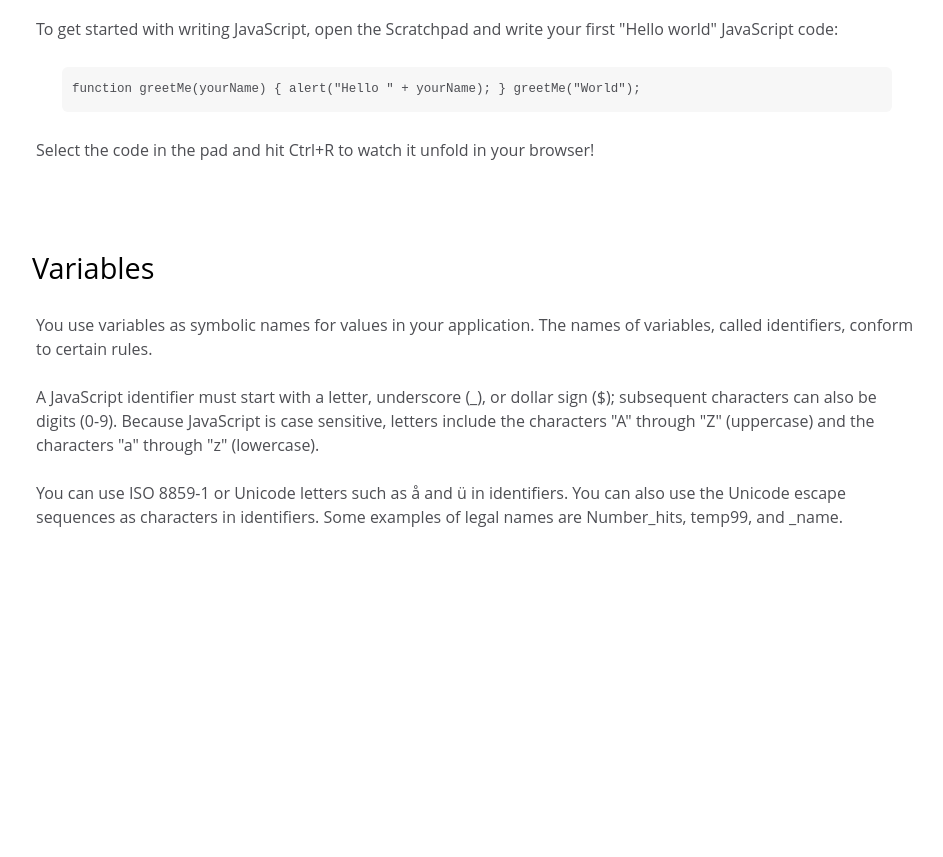
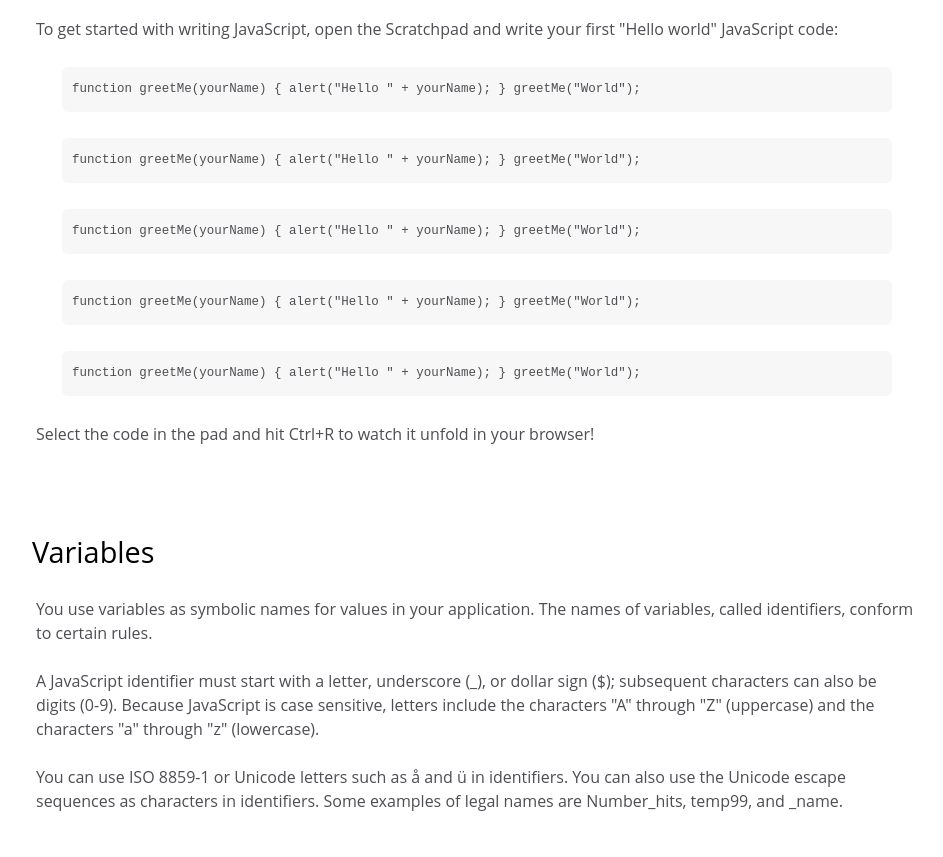
Before and after one commit to Mira-Iskakova/Technical-Documentation-Page, a plain HTML site: page Technical Documentation Page/index.html in a window 1280 px wide. Shown: the part 1440-2297 px from the top of the page, without its empty margins (318-1261 px from the left). Before the commit the page ends 2013 px from the top, so only its background shows below. Drawn offline with Linux system fonts and the light colour scheme.

Commit message:
Update files to pass freeCodeCamp challenge

```diff
--- a/Technical Documentation Page/index.html
+++ b/Technical Documentation Page/index.html
@@ -133,7 +133,25 @@
           greetMe("World");
         </code>
 
+        <code>
+          function greetMe(yourName) { alert("Hello " + yourName); }
+          greetMe("World");
+        </code>
 
+        <code>
+          function greetMe(yourName) { alert("Hello " + yourName); }
+          greetMe("World");
+        </code>
+
+        <code>
+          function greetMe(yourName) { alert("Hello " + yourName); }
+          greetMe("World");
+        </code>
+
+        <code>
+          function greetMe(yourName) { alert("Hello " + yourName); }
+          greetMe("World");
+        </code>
 
         <p>
           Select the code in the pad and hit Ctrl+R to watch it unfold in your
--- a/Technical Documentation Page/styles.css
+++ b/Technical Documentation Page/styles.css
@@ -86,3 +86,9 @@ body {
   height: 100%;
   border-radius: 6px;
 }
+
+@media (max-width: 768px) {
+  #navbar header {
+    color: rgb(38, 35, 175);
+  }
+}
```
